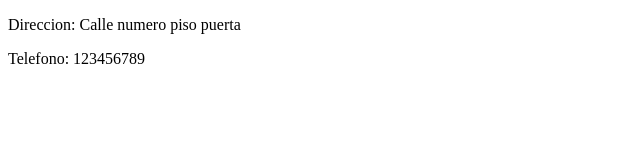
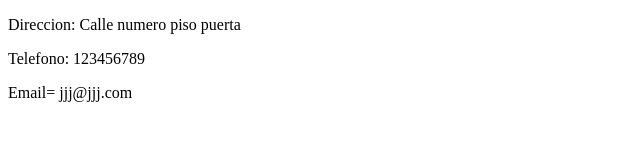
Before and after one commit to JR-289/proyecto2_gitremoto, a plain HTML site: page contacto.html in a window 1280 px wide. Shown: the whole page, without its empty margins (0-640 px from the left). Drawn offline with Linux system fonts and the light colour scheme.

Commit message:
añadido mail

```diff
--- a/contacto.html
+++ b/contacto.html
@@ -8,5 +8,6 @@
 <body>
   <p>Direccion: Calle numero piso puerta</p>
   <p>Telefono: 123456789</p>
+  <p>Email= jjj@jjj.com</p>
 </body>
 </html>
```
